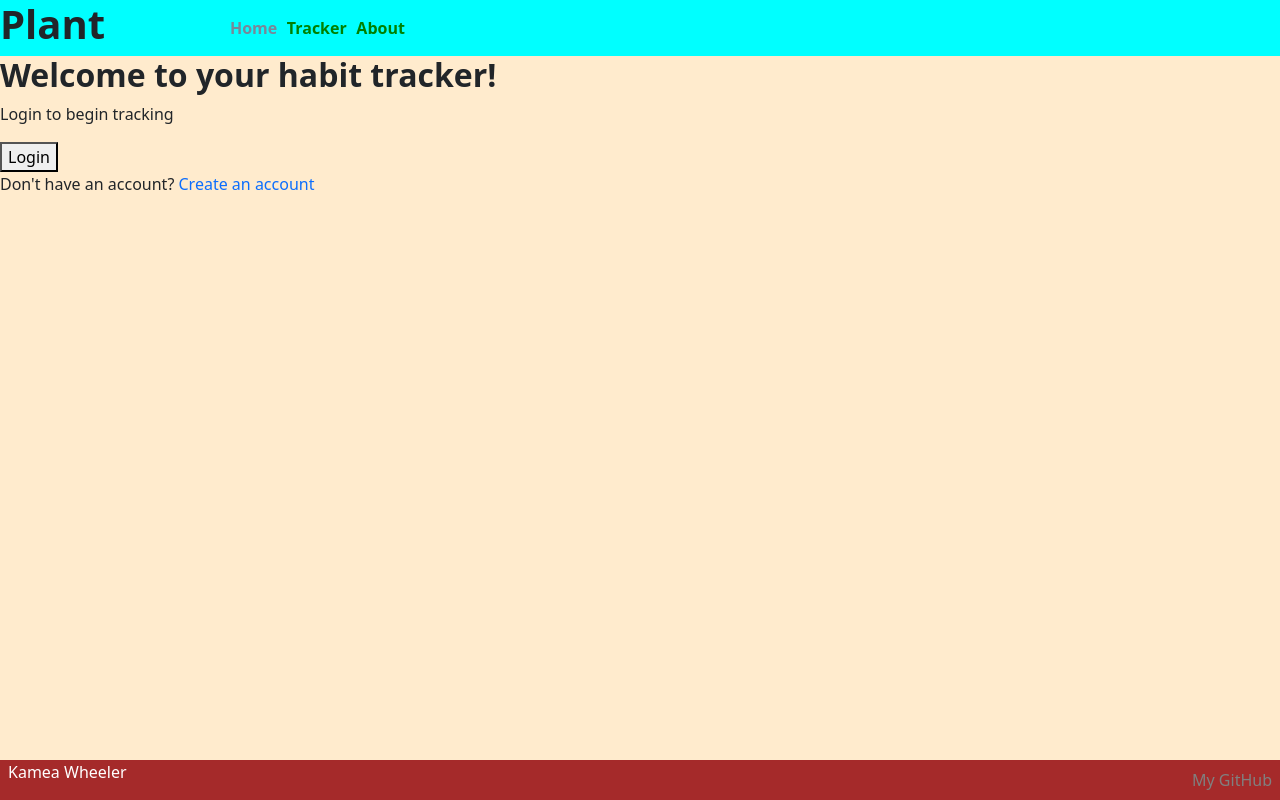
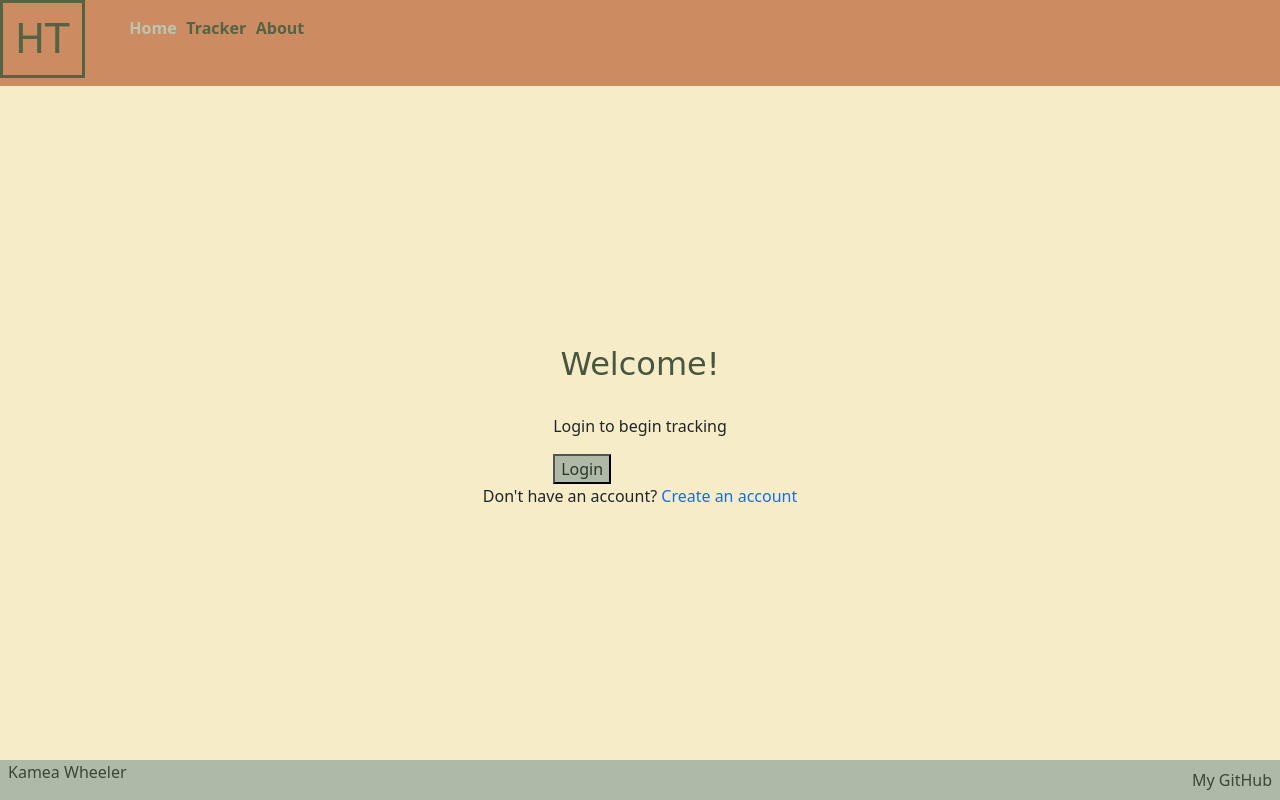
Before and after one commit to kamea99/startup, a plain HTML site: page index.html in a window 1280 px wide. Drawn offline with nearby package versions, Linux system fonts and the light colour scheme.

Commit message:
change(colors and formatting of home page)

```diff
--- a/index.html
+++ b/index.html
@@ -17,8 +17,7 @@
     </head>
     <body>
         <header>
-            <h1><b>Plant</b></h1>
-            <!--<img src="cartoon plant.jpg" alt="plant">-->
+            <h1>HT</h1>
 
             <nav>
                 <menu class="nav-bar">
@@ -36,7 +35,7 @@
         </header>
 
         <main>
-            <h2><b>Welcome to your habit tracker!</b></h2>
+            <h2>Welcome!</h2>
 
             <form method="get" action="login.html">
                 <p>Login to begin tracking</p>
--- a/main.css
+++ b/main.css
@@ -2,7 +2,7 @@ body {
     display: flex;
     flex-direction: column;
     height: 100vh;
-    background-color: blanchedalmond;
+    background-color: #f7ecc8;
 }
 
 a {
@@ -11,35 +11,14 @@ a {
 
 header{
     display:flex;
-    flex: 0 25px;
-    background-color: aqua;
-}
-
-main{
-    flex: 1;
-}
-
-footer {
-    display: flex;
-    flex-direction: row;
-    flex: 0 10px;
-    background-color: brown;
-    justify-content: space-between;
-    align-items: center;
-    padding-left: 0.5em;
-    color: white;
-}
-
-footer a {
-    color: grey;
-    padding-right: 0.5em;
+    flex: 0 30px;
+    background-color: #cd8b62;
 }
 
 menu {
     display: flex;
     flex-direction: row;
     list-style: none;
-    margin-left: 5em;
 }
 
 menu .nav-item {
@@ -48,9 +27,51 @@ menu .nav-item {
 }
 
 .nav-link {
-    color: green;
+    color: #516545;
 }
 
 .active-nav-link {
-    color:lightslategray;
+    color:#b8c7b4;
 }
+
+main{
+    flex: 1;
+    display:flex;
+    flex-direction: column;
+    justify-content: center;
+    align-items:center;
+}
+
+h1 {
+    color: #516545;
+    border: 3px solid #516545;
+    padding: 0.3em;
+    font-family: "Lucida Calligraphy", cursive;
+}
+
+h2 {
+    color: #47573d;
+    font-family: "Lucida Calligraphy", cursive;
+    padding: 0.7em;
+}
+
+button {
+    color:#2c3527;
+    background-color: #aeb9a7;
+}
+
+footer {
+    display: flex;
+    flex-direction: row;
+    flex: 0 10px;
+    background-color: #aeb9a7;
+    justify-content: space-between;
+    align-items: center;
+    padding-left: 0.5em;
+    color: #3b4734;
+}
+
+footer a {
+    color: #3b4734;
+    padding-right: 0.5em;
+}
```
